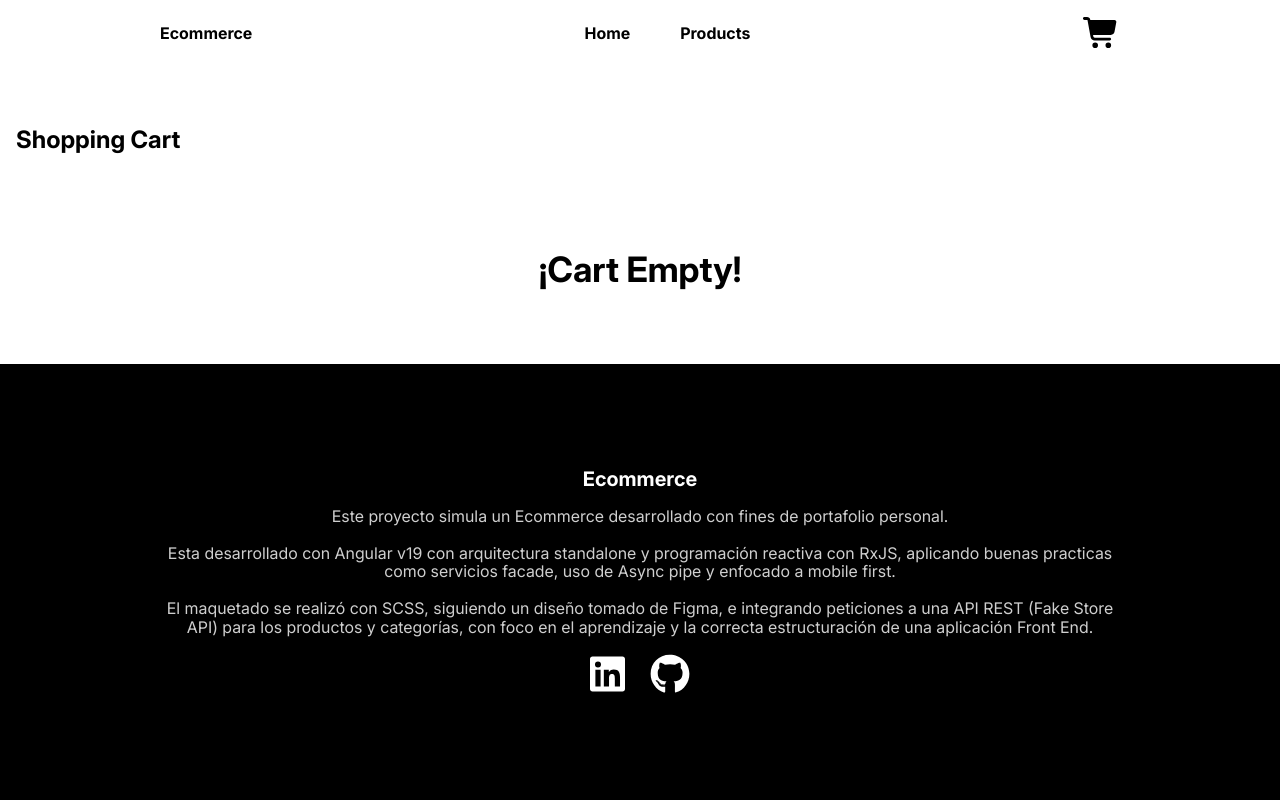
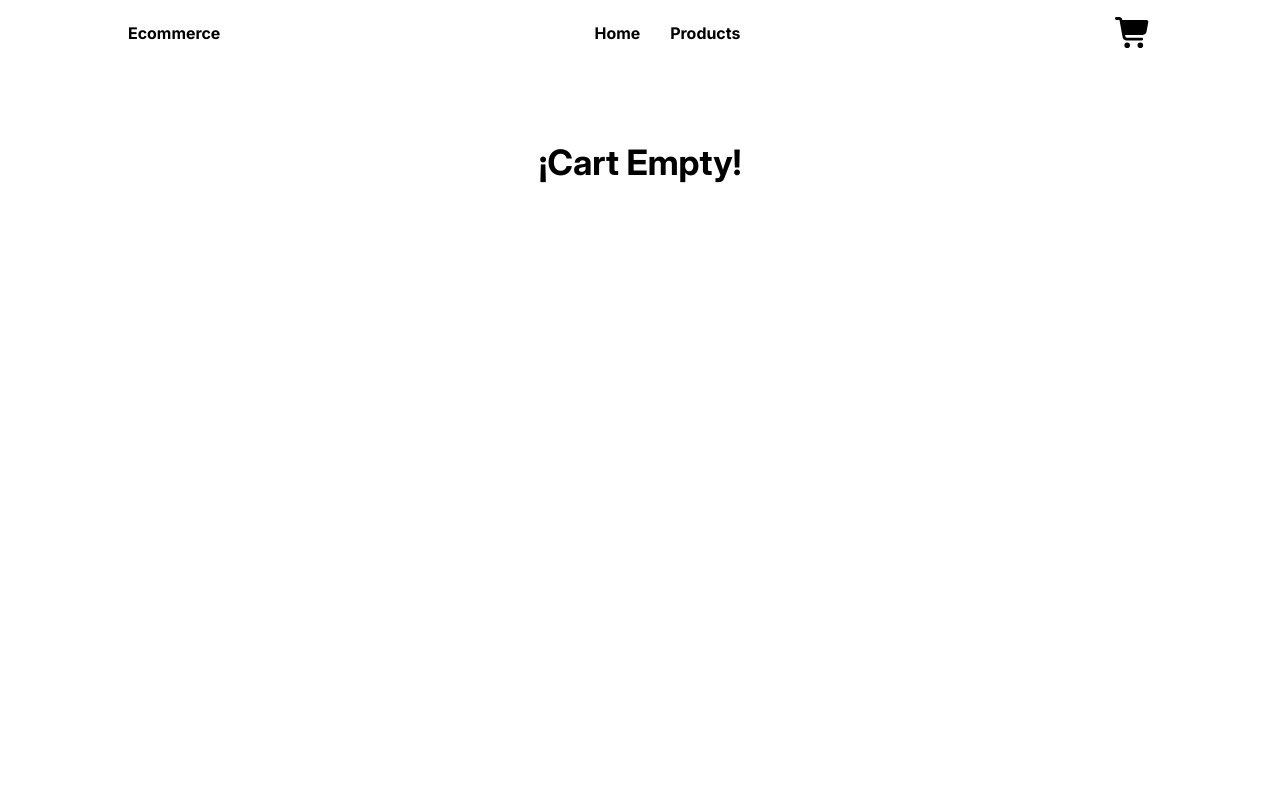
Before and after one commit to Aldordzvn/store, an Angular app: page /cart in a window 1280 px wide. Shown: the top 800 px of the page. Built offline with nearby package versions, Linux system fonts and the light colour scheme.

Commit message:
ultimos cambios del proyecto

```diff
--- a/src/app/header/header.component.html
+++ b/src/app/header/header.component.html
@@ -1,20 +1,24 @@
-<header class="mobile__container">
+<header>
+    <div class="mobile__container">
         <a [routerLink]="['/']">Ecommerce</a>
-    <button class="btnHamburguer" (click)="openMenu()"> <fa-icon class="icon menu" [icon]="menuIcon"></fa-icon> </button>
+        <button class="btnHamburguer" (click)="openMenu()"> <fa-icon class="icon menu" [icon]="menuIcon"></fa-icon>
+        </button>
 
-    <div class="mobile__menu" [class.slideInRight]="menuToggle" [class.slideOutRight]="!menuToggle && hasInteracted">
+        <div class="mobile__menu" [class.slideInRight]="menuToggle"
+            [class.slideOutRight]="!menuToggle && hasInteracted">
             <div class="elements__container">
                 <div class="back">
-                <button class="btn__back" (click)="openMenu()"> <fa-icon class="icon backI" [icon]="backIcon"></fa-icon> SALIR </button>
+                    <button class="btn__back" (click)="openMenu()"> <fa-icon class="icon backI"
+                            [icon]="backIcon"></fa-icon>
+                        SALIR </button>
                 </div>
                 <a [routerLink]="['/home']" class="link" (click)="openMenu()">Home</a>
                 <a [routerLink]="['/products']" class="link" (click)="openMenu()">Products</a>
                 <a [routerLink]="['/cart']" class="link" (click)="openMenu()">Cart</a>
             </div>
         </div>
-</header>
-
-<header class="desktop__container">
+    </div>
+    <div class="desktop__container">
         <a [routerLink]="['/']">Ecommerce</a>
         <div class="components__container">
             <a [routerLink]="['/']">Home</a>
@@ -22,4 +26,5 @@
         </div>
 
         <a [routerLink]="['/cart']"> <fa-icon class="icon cart" [icon]="cartIcon"></fa-icon> </a>
+    </div>
 </header>
--- a/src/app/header/header.component.scss
+++ b/src/app/header/header.component.scss
@@ -1,14 +1,10 @@
 @import '../styles/mixins';
 
-header {
-    position: relative;
-    padding: 2.4rem 1.6rem;
-    display: flex;
-    align-items: center;
-    justify-content: space-between;
+header{
+
 }
 
-.desktop__container{
+.desktop__container {
     display: none;
 }
 
@@ -28,6 +24,14 @@ button {
     font-size: 3rem;
 }
 
+.mobile__container {
+    position: relative;
+    padding: 2.4rem 1.6rem;
+    display: flex;
+    align-items: center;
+    justify-content: space-between;
+}
+
 .mobile__menu {
     position: fixed;
     inset: 0;
@@ -42,7 +46,7 @@ button {
 .elements__container {
     display: flex;
     flex-direction: column;
-
+    width: 100%;
     .back {
         border-bottom: 2px solid var(--greyTwo);
         margin-bottom: 3rem;
@@ -133,21 +137,31 @@ button {
 }
 
 @include desktop {
+    header{
+        max-width: 144rem;
+        margin: 0 auto;
+        display: flex;
+        justify-content: center;
+        align-items: center;
+        padding: 1.6rem;
+    }
     .mobile__container {
         display: none;
     }
 
     .desktop__container{
+        max-width: 102.4rem;
+        width: 100%;
         display: flex;
-    }
-
-    header{
-        padding: 1.6rem 16rem;
+        justify-content: space-between;
+        align-items: center;
     }
 
     .components__container{
         display: flex;
-        justify-content: center;
-        gap: 5rem;
+        align-items: center;
+        gap: 3rem;
     }
+
+
 }
--- a/src/app/home/home.component.scss
+++ b/src/app/home/home.component.scss
@@ -107,6 +107,7 @@
         margin-bottom: 2.4rem;
 
         img {
+            max-width: 32rem;
             width: 80%;
             aspect-ratio: 1/1;
             object-fit: contain;
@@ -288,6 +289,10 @@
 }
 
 @include desktop {
+    main{
+        max-width: 144rem;
+        margin: 0 auto;
+    }
     .landing__container {
         display: flex;
         padding: 0 5rem;
@@ -377,7 +382,7 @@
 
         &.segundo,
         &.tercero {
-            height: 27.2rem;
+            height: auto;
         }
 
         &.tercero {
@@ -492,3 +497,26 @@
         }
     }
 }
+
+@include desktopL{
+    main{
+        max-width: max-content;
+        min-width: 144.1rem;
+    }
+
+    .rating__products{
+        grid-template-columns: repeat(7, 1fr);
+    }
+}
+
+@include tablet{
+
+    .browse__cards{
+        max-width: 42.5rem;
+        margin: 0 auto;
+    }
+    .rating__products{
+        max-width: 42.5rem;
+        margin: 0 auto;
+    }
+}
--- a/src/app/productos-page/productos-page.component.scss
+++ b/src/app/productos-page/productos-page.component.scss
@@ -1,3 +1,5 @@
+@import '../styles/mixins';
+
 main {
     padding: 4.6rem 1.6rem;
     position: relative;
@@ -38,7 +40,15 @@ main {
     }
 }
 
-.productos {
+.brand__desktop{
+    display: none;
+}
+
+.filter__desktop{
+    display: none;
+}
+
+.productos__container {
     display: grid;
     grid-template-columns: repeat(2, 1fr);
     // justify-content: center;
@@ -94,7 +104,7 @@ main {
             justify-self: stretch;
             height: 4.8rem;
             margin-top: auto;
-
+            border: 1px solid var(--black);
             &:hover {
                 background-color: var(--white);
                 color: var(--black);
@@ -171,3 +181,89 @@ main {
         }
     }
 }
+
+@include desktop {
+    main {
+        display: flex;
+        max-width: 144rem;
+        margin: 0 auto;
+        gap: 3.2rem;
+        justify-content: center;
+    }
+
+    .filters {
+        display: none;
+    }
+
+    .brand__desktop {
+        display: flex;
+        flex-direction: column;
+        max-width: 25.6rem;
+    }
+
+    .brand--text {
+        display: flex;
+        border-bottom: 1px solid var(--brandGrey);
+        margin-bottom: 2rem;
+
+        p {
+            font-size: 1.8rem;
+            font-weight: 500;
+        }
+    }
+
+    .brand__categories {
+        display: flex;
+        flex-direction: column;
+        gap: 1rem;
+
+        label {
+            font-size: 1.5rem;
+            font-weight: 500;
+        }
+
+        button {
+            background-color: var(--black);
+            color: var(--white);
+            border: 1px solid var(--black);
+            height: 3.6rem;
+            border-radius: 6px;
+            margin-top: 1rem;
+            width: 100%;
+
+            &:hover {
+                background-color: var(--white);
+                color: var(--black);
+            }
+        }
+    }
+
+    .productos{
+        max-width: 82.1rem;
+    }
+
+    .filter__desktop {
+        display: flex;
+        justify-content: end;
+        margin-bottom: 2.4rem;
+        .filterSelect {
+            font-size: 1.5rem;
+            border: 1px solid var(--filterBorder);
+            background-color: var(--white);
+            max-width: 25.6rem;
+            width: 100%;
+            height: 4rem;
+            display: flex;
+            justify-content: space-between;
+            align-items: center;
+            border-radius: 8px;
+            padding: 0 1rem;
+            cursor: pointer;
+        }
+    }
+
+    .productos__container {
+        grid-template-columns: repeat(3, 1fr);
+        margin-top: 0;
+    }
+}
--- a/src/app/products-detail/products-detail.component.scss
+++ b/src/app/products-detail/products-detail.component.scss
@@ -1,3 +1,5 @@
+@import '../styles/mixins';
+
 main {
     padding: 3.7rem 1.6rem;
 }
@@ -5,7 +7,8 @@ main {
 .producto__container {
     display: flex;
     flex-direction: column;
-
+    justify-content: center;
+    text-align: center;
     h1,
     p {
         margin: 0;
@@ -22,6 +25,7 @@ main {
         font-size: 4rem;
         font-weight: bold;
         margin-bottom: 2.4rem;
+        text-align: center;
     }
 
     .price {
@@ -37,7 +41,7 @@ main {
         color: var(--white);
         border-radius: 6px;
         font-weight: 500;
-
+        width: 100%;
         &:hover {
             background-color: var(--white);
             border-color: var(--black);
@@ -46,9 +50,11 @@ main {
     }
 }
 
+
 .details__container {
     padding: 4.8rem 2.4rem 3.2rem;
     line-height: 2.4rem;
+    background-color: var(--secondarySurface);
 
     h2 {
         font-weight: 500;
@@ -104,13 +110,15 @@ main {
     button {
         background-color: var(--black);
         border-radius: 8px;
+        border: 1px solid var(--black);
         color: var(--white);
-        font-size: 1.4;
+        font-size: 1.4rem;
         font-weight: 500;
         width: 100%;
         height: 4.8rem;
         margin-top: auto;
         justify-self: stretch;
+
         &:hover {
             background-color: var(--white);
             color: var(--black);
@@ -122,12 +130,13 @@ main {
     display: flex;
     flex-direction: column;
     padding: 4rem 0;
-    h2{
+
+    h2 {
         font-weight: 500;
     }
 }
 
-.related__items{
+.related__items {
     display: grid;
     grid-template-columns: repeat(2, 1fr);
     row-gap: 1.6rem;
@@ -160,7 +169,7 @@ main {
     justify-content: center;
     align-items: center;
 
-    &.active{
+    &.active {
         display: flex;
     }
 
@@ -170,6 +179,7 @@ main {
         align-items: center;
         width: 100%;
         padding: 0 1.6rem;
+
         .addCart__text {
             display: flex;
             flex-direction: column;
@@ -190,6 +200,7 @@ main {
             border: 1px solid var(--black);
             border-radius: 6px;
             font-weight: 500;
+
             &:hover {
                 background-color: var(--white);
                 color: var(--black);
@@ -197,3 +208,69 @@ main {
         }
     }
 }
+
+@include desktop {
+    main {
+        max-width: 144rem;
+        margin: 0 auto;
+    }
+
+    .producto__container {
+        flex-direction: row;
+        max-width: 102.4rem;
+        margin: 0 auto;
+
+        img {
+            max-width: 41.3rem;
+        }
+    }
+
+    .producto--text {
+        display: flex;
+        flex-direction: column;
+        justify-content: center;
+    }
+
+    .details__container {
+        max-width: 102.4rem;
+        margin: 0 auto;
+
+    }
+
+    .related__container {
+        max-width: 102.4rem;
+        margin: 0 auto;
+
+        .related__items {
+            grid-template-columns: repeat(4, 1fr);
+        }
+    }
+
+    .modal__addCart {
+        .addCart__container {
+            max-width: 102.4rem;
+            margin: 0 auto;
+
+            .acceptBtn {
+                width: 32rem;
+            }
+        }
+    }
+}
+
+@include tablet{
+    .producto__container{
+        align-items: center;
+        img{
+            max-width: 32rem;
+        }
+    }
+
+    .modal__addCart{
+        .addCart__container{
+            button{
+                width: 32rem;
+            }
+        }
+    }
+}
--- a/src/app/shopping-cart/shopping-cart.component.html
+++ b/src/app/shopping-cart/shopping-cart.component.html
@@ -1,12 +1,14 @@
 <main>
-    <h2>Shopping Cart</h2>
+    <div class="cart__container">
         @if(productos | async; as cart){
         @if (cart.length === 0) {
         <div class="empty__container">
             <p>¡Cart Empty!</p>
         </div>
         }@else {
+        <div class="cart__elements">
             <article class="cards__container">
+                <h2>Shopping Cart</h2>
                 @for (item of productos | async; track $index) {
                 <div class="card">
                     <img [src]="item.product.image" [alt]="item.product.title">
@@ -19,8 +21,8 @@
                                 <button class="btn plus" (click)="increaseProduct(item.product.id!)"> + </button>
                             </div>
                             <p class="price"> {{item.totalPrice | currency: 'MXN' : 'symbol-narrow'}} </p>
-                    <button class="quit" (click)="deleteProduct(item.product.id!)"> <fa-icon class="icon quitMark"
-                            [icon]="quitIcon"></fa-icon> </button>
+                            <button class="quit" (click)="deleteProduct(item.product.id!)"> <fa-icon
+                                    class="icon quitMark" [icon]="quitIcon"></fa-icon> </button>
                         </div>
                     </div>
                 </div>
@@ -37,8 +39,10 @@
                 }
                 <button class="checkout" (click)="buyCompleteModal()">Checkout</button>
             </article>
+        </div>
         }
         }
+    </div>
 
 
     <div class="modal__success" [class.active]="openModal">
--- a/src/app/shopping-cart/shopping-cart.component.scss
+++ b/src/app/shopping-cart/shopping-cart.component.scss
@@ -1,3 +1,5 @@
+@import '../styles/mixins';
+
 main {
     padding: 4rem 1.6rem;
     display: flex;
@@ -175,3 +177,49 @@ main {
         }
     }
 }
+
+@include desktop{
+    main{
+        max-width: 144rem;
+        height: 100dvh;
+        margin: 0 auto;
+    }
+
+    .cart__container{
+    }
+
+    .cart__elements{
+        max-width: 112rem;
+        margin: 0 auto;
+        display: flex;
+        gap: 4.8rem;
+        justify-content: center;
+    }
+
+    .cards__container{
+        max-width: 53.6rem;
+        height: 55.6rem;
+        overflow: auto;
+    }
+
+    .card{
+        .card__info{
+            flex-direction: row;
+            .card__container--opc{
+                gap: 2rem;
+            }
+        }
+    }
+
+    .summary__container{
+        max-width: 53.6rem;
+        padding: 5.6rem 6.4rem;
+        justify-content: center;
+        .label__container{
+            &.total{
+                margin-bottom: 0;
+            }
+        }
+    }
+
+}
--- a/src/app/styles/_mixins.scss
+++ b/src/app/styles/_mixins.scss
@@ -5,13 +5,13 @@
 }
 
 @mixin desktopL{
-    @media(min-width: 1440px){
+    @media(min-width: 1441px){
         @content;
     }
 }
 
 @mixin tablet{
-    @media(min-width: 768px){
+    @media screen and (min-width: 426px) and (max-width: 1023px){
         @content;
     }
 }
--- a/src/styles.scss
+++ b/src/styles.scss
@@ -25,6 +25,7 @@
     --productDetails: #9D9D9D;
     --productCartBorder: #A3A3A3;
     --success: #008000;
+    --brandGrey: #B5B5B5;
 }
 
 html {
```
Also changed, not shown: src/app/productos-page/productos-page.component.html (+52 -5 lines), src/app/products-detail/products-detail.component.html (+5 -3 lines). Lines whose indentation alone changed are shown as unchanged.
